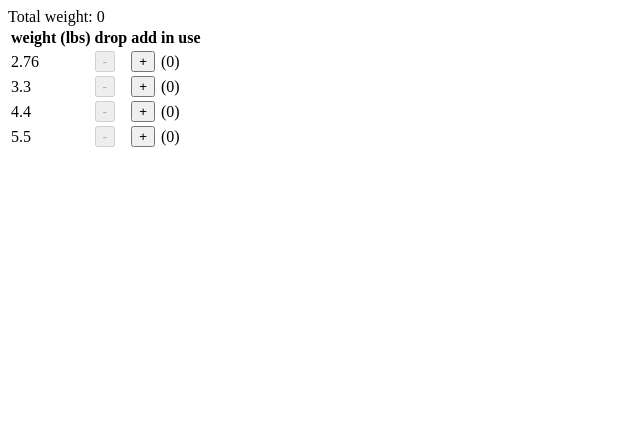
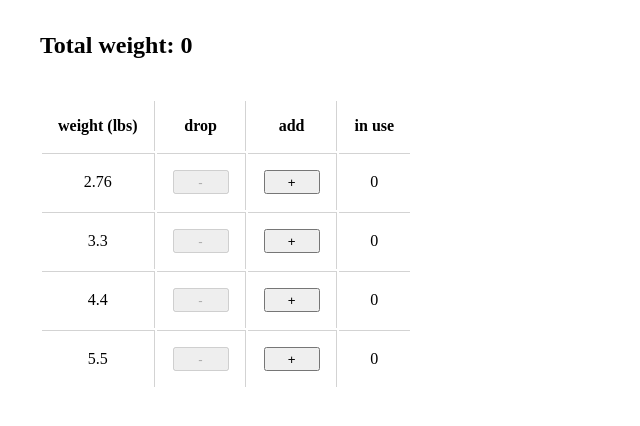
Before and after one commit to leovolving/dumbbell-calculator, a plain HTML site: page index.html in a window 1280 px wide. Shown: the whole page, without its empty margins (0-640 px from the left). Drawn offline with Linux system fonts and the light colour scheme.

Commit message:
style table

```diff
--- a/index.html
+++ b/index.html
@@ -6,8 +6,40 @@
     <title>Document</title>
   </head>
   <body>
+    <style>
+      section {
+        margin: 32px;
+      }
+      strong {
+        font-size: 24px;
+      }
+      button {
+        height: 24px;
+        width: 56px;
+        display: flex;
+        align-items: center;
+        justify-content: center;
+      }
+      table {
+        margin-top: 40px;
+      }
+      td,
+      th {
+        padding: 16px;
+        text-align: center;
+      }
+      td {
+        border-top: 1px solid lightgray;
+      }
+      td:not(:last-child),
+      th:not(:last-child) {
+        border-right: 1px solid lightgray;
+      }
+    </style>
     <main>
-      <section>Total weight: <span id="result-display">0</span></section>
+      <section>
+        <strong>Total weight: <span id="result-display">0</span></strong>
+      </section>
       <section>
         <table>
           <thead>
@@ -33,7 +65,7 @@
               <td>
                 <button id="add__2.76" onclick="onClick(event)">+</button>
               </td>
-              <td>(<span id="counter__2.76">0</span>)</td>
+              <td><span id="counter__2.76">0</span></td>
             </tr>
             <tr>
               <td>3.3</td>
@@ -43,7 +75,7 @@
                 </button>
               </td>
               <td><button id="add__3.3" onclick="onClick(event)">+</button></td>
-              <td>(<span id="counter__3.3">0</span>)</td>
+              <td><span id="counter__3.3">0</span></td>
             </tr>
             <tr>
               <td>4.4</td>
@@ -53,7 +85,7 @@
                 </button>
               </td>
               <td><button id="add__4.4" onclick="onClick(event)">+</button></td>
-              <td>(<span id="counter__4.4">0</span>)</td>
+              <td><span id="counter__4.4">0</span></td>
             </tr>
             <tr>
               <td>5.5</td>
@@ -63,7 +95,7 @@
                 </button>
               </td>
               <td><button id="add__5.5" onclick="onClick(event)">+</button></td>
-              <td>(<span id="counter__5.5">0</span>)</td>
+              <td><span id="counter__5.5">0</span></td>
             </tr>
           </tbody>
         </table>
```
